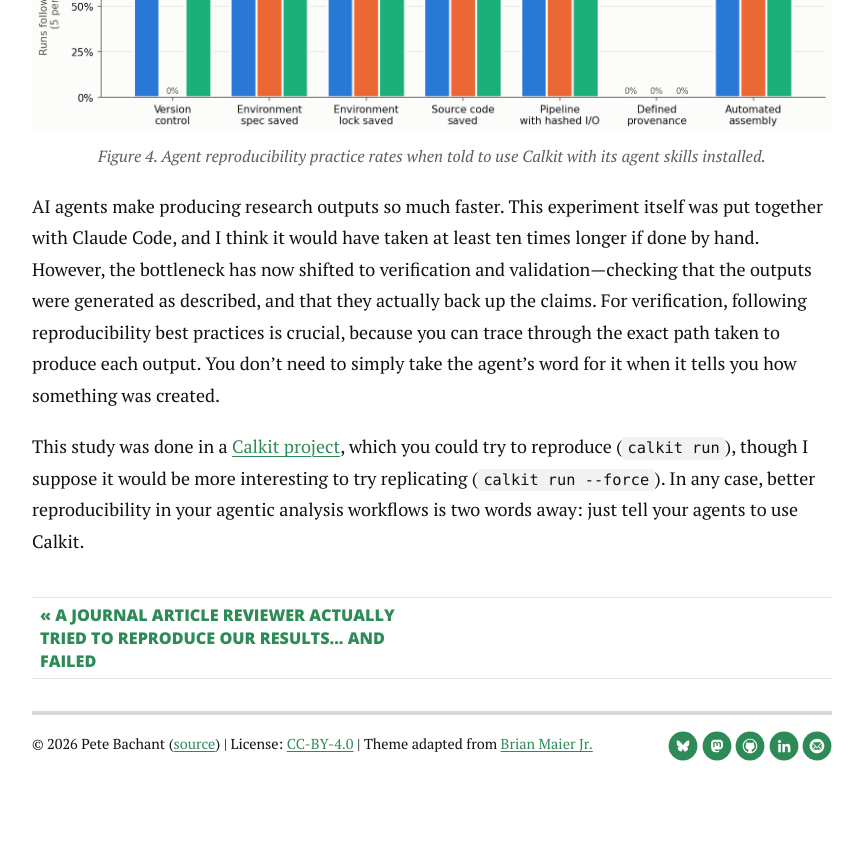
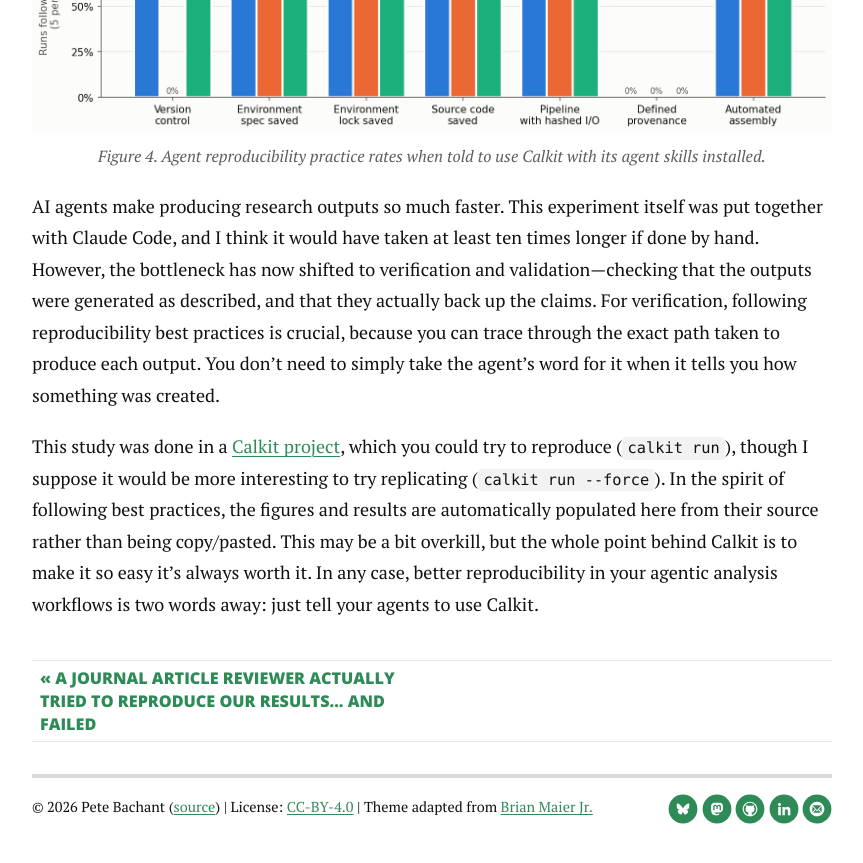
Before and after one commit to petebachant/petebachant.github.io, a Jekyll site: the page built from _posts/2026-11-11-ai-agent-repro.md, in a window 1280 px wide and 900 px high, scrolled down 3747 px. Shown: the top 863 px of the window, without its empty margins (208-1071 px from the left). Built offline with Jekyll 4.4.1, drawn with Linux system fonts in a browser that asks for light colours; nearby versions of some CDN libraries; comment, search, counter and statistics services are not loaded; before the commit the page ends 4584 px from its top, so only the background shows below that; some of the changed text lies outside the part shown.

Commit message:
Add note about figure and result population

```diff
--- a/_posts/2026-11-11-ai-agent-repro.md
+++ b/_posts/2026-11-11-ai-agent-repro.md
@@ -155,5 +155,10 @@ This study was done in a
 which you could try to reproduce (`calkit run`),
 though I suppose it would be more interesting
 to try replicating (`calkit run --force`).
+In the spirit of following best practices,
+the figures and results are automatically populated here
+from their source rather than being copy/pasted.
+This may be a bit overkill, but the whole point behind Calkit
+is to make it so easy it's always worth it.
 In any case, better reproducibility in your agentic analysis workflows
 is two words away: just tell your agents to use Calkit.
```
